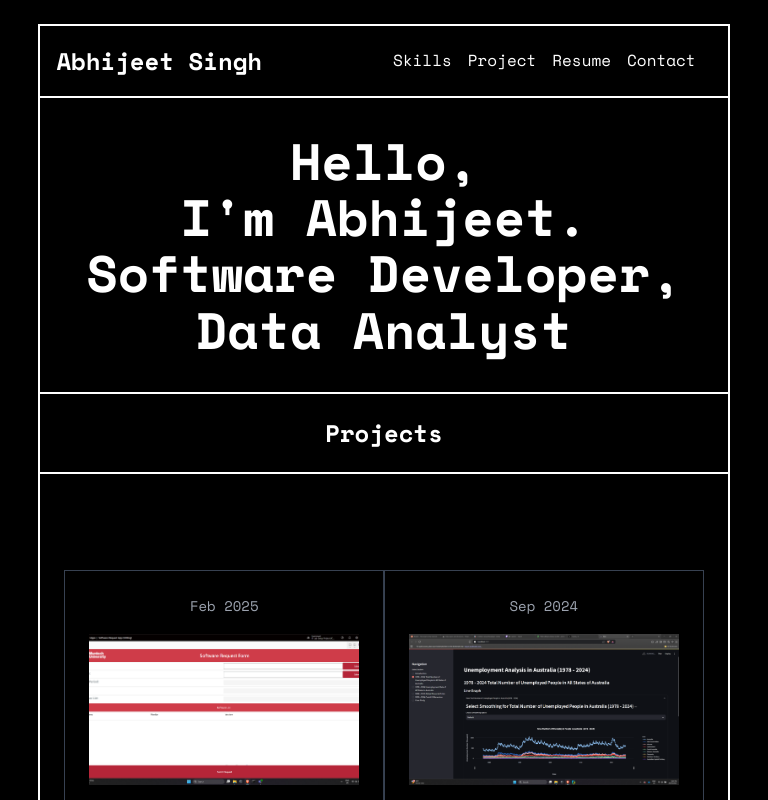
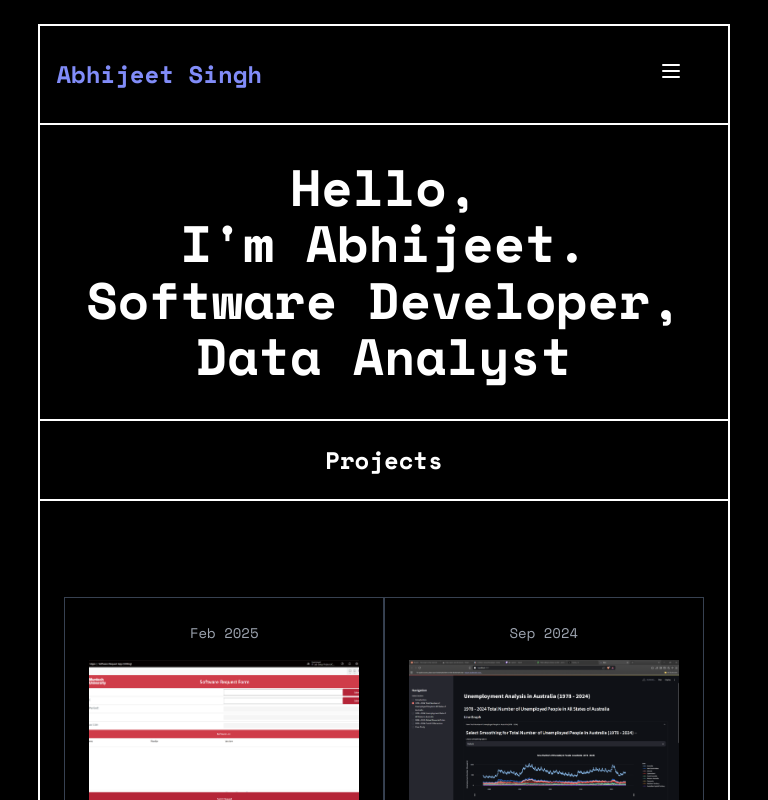
Before and after one commit to Avikahlon/Avikahlon.github.io, a React (Vite) app: page / in a window 768 px wide. Shown: the top 800 px of the page. Built offline with nearby package versions, Linux system fonts and the light colour scheme.

Commit message:
Added mobile layouts, and github deploy

```diff
--- a/package.json
+++ b/package.json
@@ -14,6 +14,7 @@
     "type": "git",
     "url": "git+https://github.com/Avikahlon/Avikahlon.github.io"
   },
+  "homepage": "https://avikahlon.github.io",
   "dependencies": {
     "react": "^19.1.1",
     "react-dom": "^19.1.1"
--- a/src/Navbar.css
+++ b/src/Navbar.css
@@ -6,13 +6,19 @@
   color: #fff;
   padding: 1rem;
   border-bottom: 2px solid #ffffff;
+  position: relative;
 }
 
 .navbar-left .logo {
   font-size: 1.5rem;
   font-weight: bold;
-  color: #fff;
+  color: #818cf8;
   text-decoration: none;
+  z-index: 10;
+}
+
+.navbar-center {
+  display: flex;
 }
 
 .navbar-center .nav-links {
@@ -24,14 +30,83 @@
   padding: 0;
   border: 0;
   vertical-align: baseline;
+  align-items: center;
 }
 
 .navbar-center .nav-links li {
-  margin-right: 1rem;
+  margin-left: 1rem;
+
 }
 
 .navbar-center .nav-links a {
   color: #fff;
   text-decoration: none;
   box-sizing: inherit;
+  padding: 0.5rem 0.5rem;
+  transition: color 0.3s;
 }
+
+.navbar-center .nav-links a:hover {
+  color: #818cf8;
+}
+
+.menu-toggle {
+  display: none;
+  background: none;
+  border: none;
+  color: #fff;
+  font-size: 1.5rem;
+  cursor: pointer;
+  z-index: 20;
+}
+
+@media (max-width: 768px) {
+  .menu-toggle {
+      display: block;
+  }
+
+  .navbar-center {
+      display: none;
+      position: absolute;
+      top: 100%;
+      left: 0;
+      width: 100%;
+      background-color: #000000;
+      border-top: 1px solid #1f2937;
+      padding: 1rem 0;
+      flex-direction: column;
+      box-shadow: 0 8px 16px rgba(0, 0, 0, 0.5);
+      z-index: 15;
+  }
+
+  .navbar-center.open {
+      display: flex;
+  }
+
+  .navbar-center .nav-links {
+      flex-direction: column;
+      width: 100%;
+  }
+
+  .navbar-center .nav-links li {
+      margin: 0;
+      width: 100%;
+      text-align: center;
+      border-bottom: 1px solid #1f2937;
+  }
+
+  .navbar-center .nav-links li:last-child {
+      border-bottom:1px solid #1f2937;
+  }
+
+  .navbar-center .nav-links a {
+      display: block;
+      padding: 1rem;
+  }
+}
+
+@media (min-width: 769px) {
+  .navbar-center {
+      display: flex !important;
+  }
+}
--- a/src/Navbar.jsx
+++ b/src/Navbar.jsx
@@ -1,7 +1,14 @@
-import React from 'react';
+import React, { useState } from 'react';
 import './Navbar.css';
 
 const Navbar = () => {
+
+  const [isMenuOpen, setIsMenuOpen] = useState(false);
+
+    const toggleMenu = () => {
+        setIsMenuOpen(!isMenuOpen);
+    };
+
   const resumeUrl = `${import.meta.env.BASE_URL}Resume_SWE_AbhijeetSingh.pdf`;
 
   return (
@@ -11,19 +18,28 @@ const Navbar = () => {
                     Abhijeet Singh
                 </a>
             </div>
-      <div className="navbar-center">
+
+            <button className="menu-toggle" onClick={toggleMenu} aria-label="Toggle navigation menu">
+                {isMenuOpen ? (
+                    <svg xmlns="http://www.w3.org/2000/svg" width="24" height="24" viewBox="0 0 24 24" fill="none" stroke="currentColor" strokeWidth="2" strokeLinecap="round" strokeLinejoin="round"><path d="M18 6 6 18"/><path d="m6 6 12 12"/></svg>
+                ) : (
+                    <svg xmlns="http://www.w3.org/2000/svg" width="24" height="24" viewBox="0 0 24 24" fill="none" stroke="currentColor" strokeWidth="2" strokeLinecap="round" strokeLinejoin="round"><line x1="4" x2="20" y1="12" y2="12"/><line x1="4" x2="20" y1="6" y2="6"/><line x1="4" x2="20" y1="18" y2="18"/></svg>
+                )}
+            </button>
+
+            <div className={`navbar-center ${isMenuOpen ? 'open' : ''}`}>
                 <ul className="nav-links">
                     <li>
-            <a href="/SkillsSection">Skills</a>
+                        <a href="#skills" onClick={toggleMenu}>Skills</a>
                     </li>
                     <li>
-            <a href="/ProjectsSection">Project</a>
+                        <a href="#projects" onClick={toggleMenu}>Projects</a>
                     </li>
                     <li>
                         <a href={resumeUrl} target="_blank" rel="noopener noreferrer">Resume</a>
                     </li>
                     <li>
-            <a href="/ContactSection">Contact</a>
+                        <a href="#contact" onClick={toggleMenu}>Contact</a>
                     </li>
                 </ul>
             </div>
--- a/src/Projects.jsx
+++ b/src/Projects.jsx
@@ -31,7 +31,7 @@ const projectData = [
     {
         date: "Jul 2025",
         title: "Full-stack Web App",
-        link: "#",
+        link: "https://github.com/Avikahlon/LOL-Stats-Tracker",
         teaser: "A full-stack web application that delivers dynamic, interactive insights into professional League of Legends gameplay using a Python scraper, PostgreSQL, Flask, and React.",
         tech: ["Python", "React", "PostgreSQL", "Flask"],
         image: "https://placehold.co/350x200/ff50ff/ffffff?text=Full-Stack+Web",
--- a/src/Skills.css
+++ b/src/Skills.css
@@ -1,6 +1,6 @@
 .skills-list-container {
     display: grid;
-    grid-template-columns: repeat(2, 1fr);
+    grid-template-columns: repeat(1, 1fr);
     gap: 4rem;
     max-width: 90%;
     margin-left: auto;
@@ -13,8 +13,8 @@
 
 @media (min-width: 768px) {
 .skills-list-container {
-    grid-template-columns: repeat(2, 1fr);
-    gap: 3rem;
+    grid-template-columns: repeat(1, 1fr);
+    gap: 1rem;
 }
 }
 
--- a/vite.config.js
+++ b/vite.config.js
@@ -4,5 +4,5 @@ import react from '@vitejs/plugin-react'
 // https://vite.dev/config/
 export default defineConfig({
   plugins: [react()],
-  base: '/'
+  base: '/Avikahlon.github.io/',
 })
```
Lines whose indentation alone changed are shown as unchanged.
